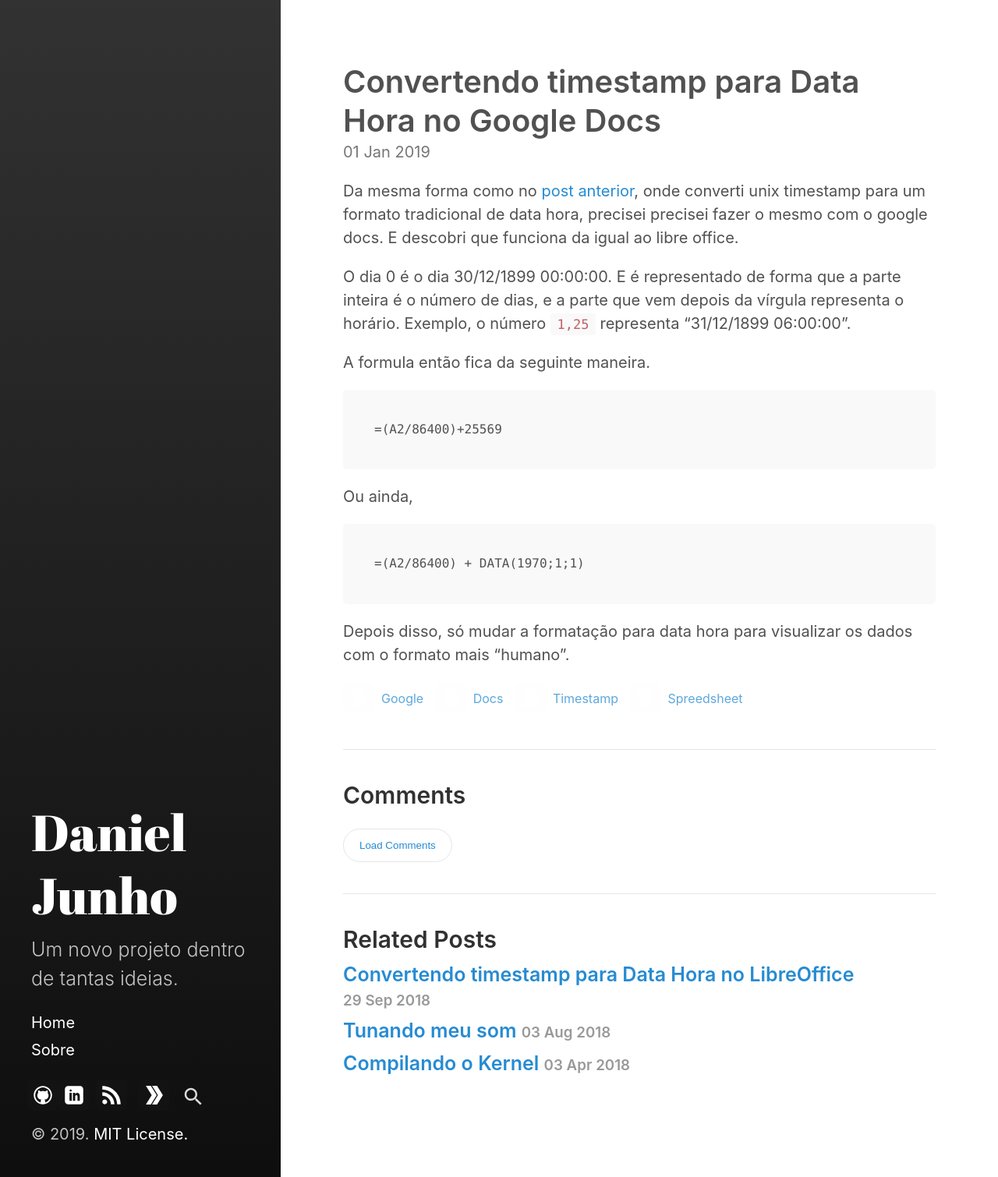
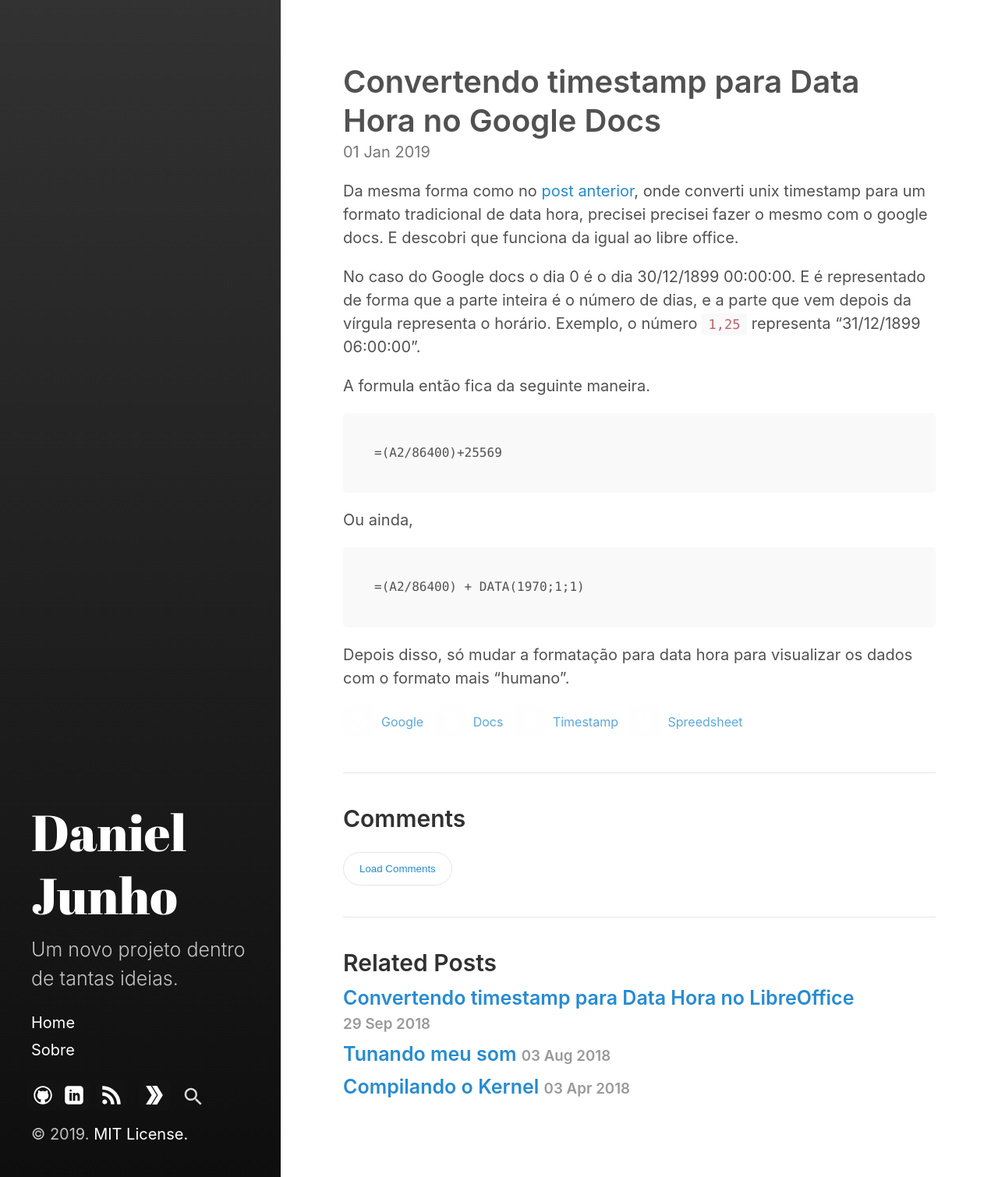
Before and after one commit to djunho/djunho.github.io, a Jekyll site: the page built from _posts/2019-01-01-timestamp-para-data-hora-no-google-docs.md, in a window 1280 px wide. Shown: the whole page at 78% size. Built offline with Jekyll 4.4.1, drawn with Linux system fonts in a browser that asks for light colours.

Commit message:
Timestamp para o google docs. Correções

````diff
--- a/_posts/2019-01-01-timestamp-para-data-hora-no-google-docs.md
+++ b/_posts/2019-01-01-timestamp-para-data-hora-no-google-docs.md
@@ -10,7 +10,9 @@
 
 Da mesma forma como no [post anterior](http://danieljunho.com/2018/09/29/timestamp-para-data-hora-no-libreoffice.html), onde converti unix timestamp para um formato tradicional de data hora, precisei precisei fazer o mesmo com o google docs. E descobri que funciona da igual ao libre office.
 
-O dia 0 é o dia 30/12/1899 00:00:00. E é representado de forma que a parte inteira é o número de dias, e a parte que vem depois da vírgula representa o horário. Exemplo, o número ```1,25``` representa "31/12/1899 06:00:00".
+<!-- more -->
+
+No caso do Google docs o dia 0 é o dia 30/12/1899 00:00:00. E é representado de forma que a parte inteira é o número de dias, e a parte que vem depois da vírgula representa o horário. Exemplo, o número ```1,25``` representa "31/12/1899 06:00:00".
 
 A formula então fica da seguinte maneira.
 ```
````
